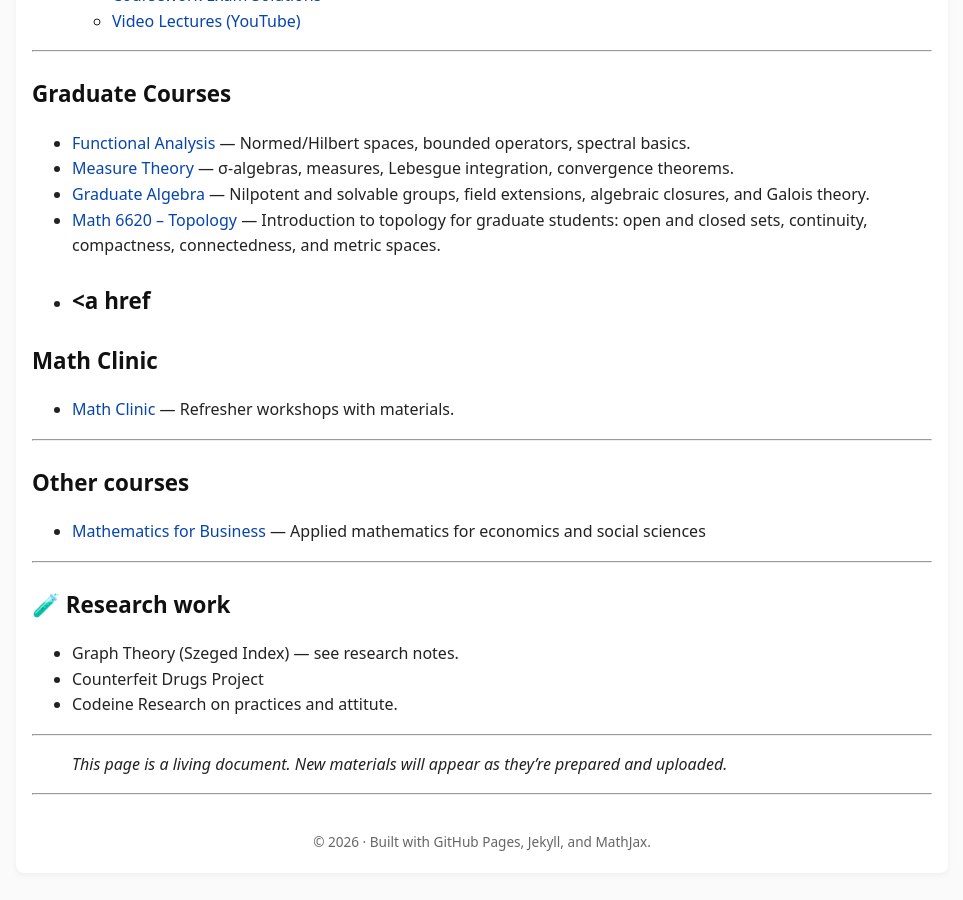
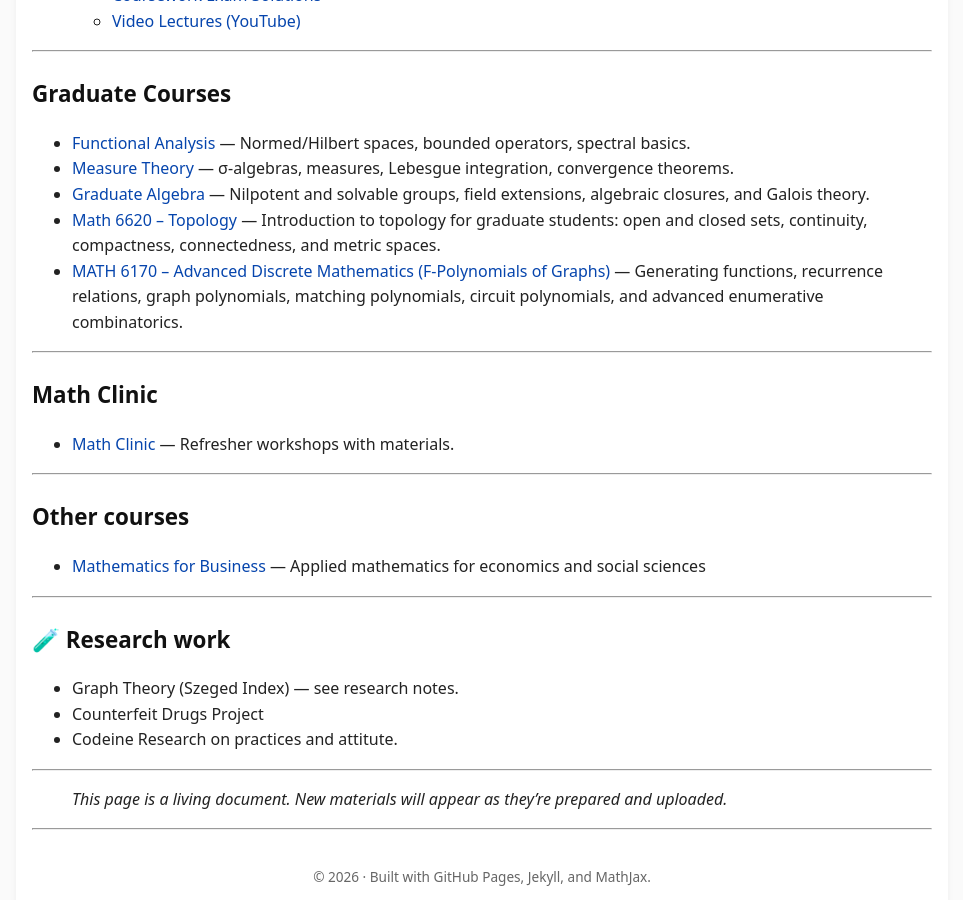
Before and after one commit to SaleemKamaludin/SaleemKamaludin.github.io, a Jekyll site: the page built from courses.md, in a window 1280 px wide and 900 px high, scrolled down 1142 px. Shown: the whole window, without its empty margins (158-1121 px from the left). Built offline with Jekyll 4.4.1, drawn with Linux system fonts in a browser that asks for light colours.

Commit message:
Update courses.md

```diff
--- a/courses.md
+++ b/courses.md
@@ -53,7 +53,9 @@ Here you'll find organized links to course notes and resources. This will expand
 - <a href="{{ '/courses/graduate/measure-theory/' | relative_url }}">Measure Theory</a> — σ-algebras, measures, Lebesgue integration, convergence theorems.
 - <a href="{{ '/courses/graduate/abstract-algebra/' | relative_url }}">Graduate Algebra</a> — Nilpotent and solvable groups, field extensions, algebraic closures, and Galois theory.
 - <a href="{{ '/courses/graduate/topology/' | relative_url }}">Math 6620 – Topology</a> — Introduction to topology for graduate students: open and closed sets, continuity, compactness, connectedness, and metric spaces.
-- <a href
+- <a href="{{ '/courses/graduate/advanced-discrete-mathematics/' | relative_url }}">MATH 6170 – Advanced Discrete Mathematics (F-Polynomials of Graphs)</a> — Generating functions, recurrence relations, graph polynomials, matching polynomials, circuit polynomials, and advanced enumerative combinatorics.
+
+
 ---
 
 
```
